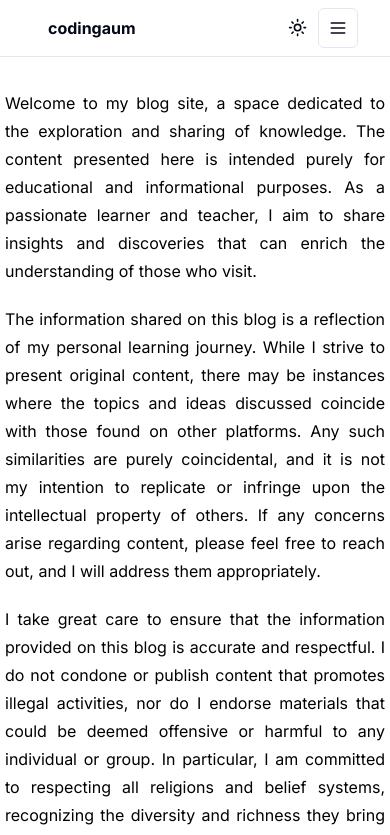
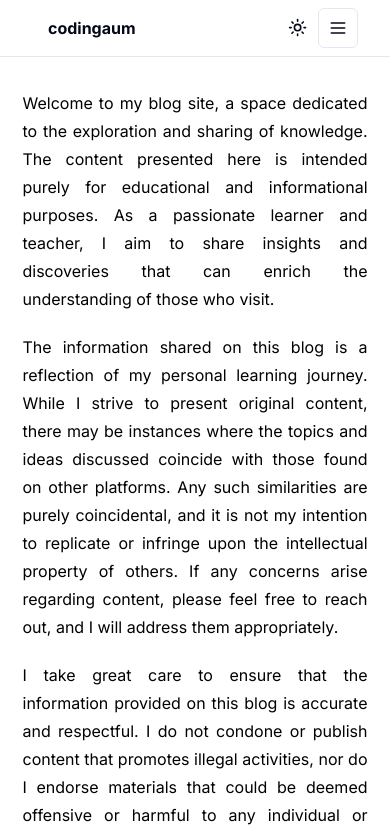
Before and after one commit to BibhabenduMukherjee/siteaum, a Next.js app: page /c in a window 390 px wide. Shown: the top 835 px of the page. Built offline with nearby package versions, Linux system fonts and the light colour scheme; no server answers.

Commit message:
intial 3

```diff
--- a/app/c/page.tsx
+++ b/app/c/page.tsx
@@ -1,6 +1,6 @@
 export default async function AboutPage() {
     return (
-        <div className="flex w-[380px] md:w-[800px] justify-center mx-auto  ">
+        <div className="flex w-[345px] md:w-[800px] justify-center mx-auto  ">
             <article className="prose  lg:prose-lg">
                 <h1></h1>
                 <p className="dark:text-white/75 text-black" style={{ textAlign: "justify" }}>
--- a/content/blog/github-markdown.mdx
+++ b/content/blog/github-markdown.mdx
@@ -2,7 +2,7 @@
 title: Github Flavoured Markdown CheatSheet
 description: A markdown cheat sheet for GFM
 date: 2024-03-03
-published: false
+published: true
 ---
 
 # Introduction
```
